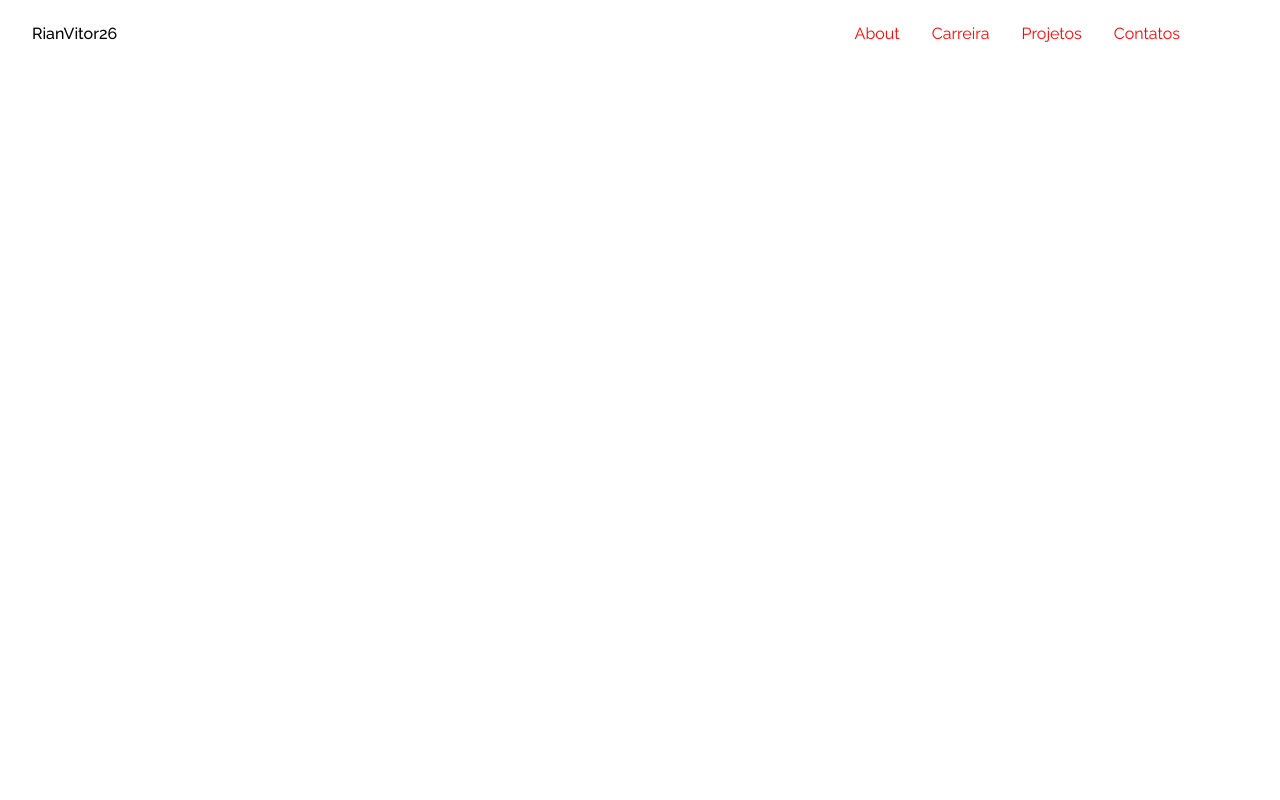
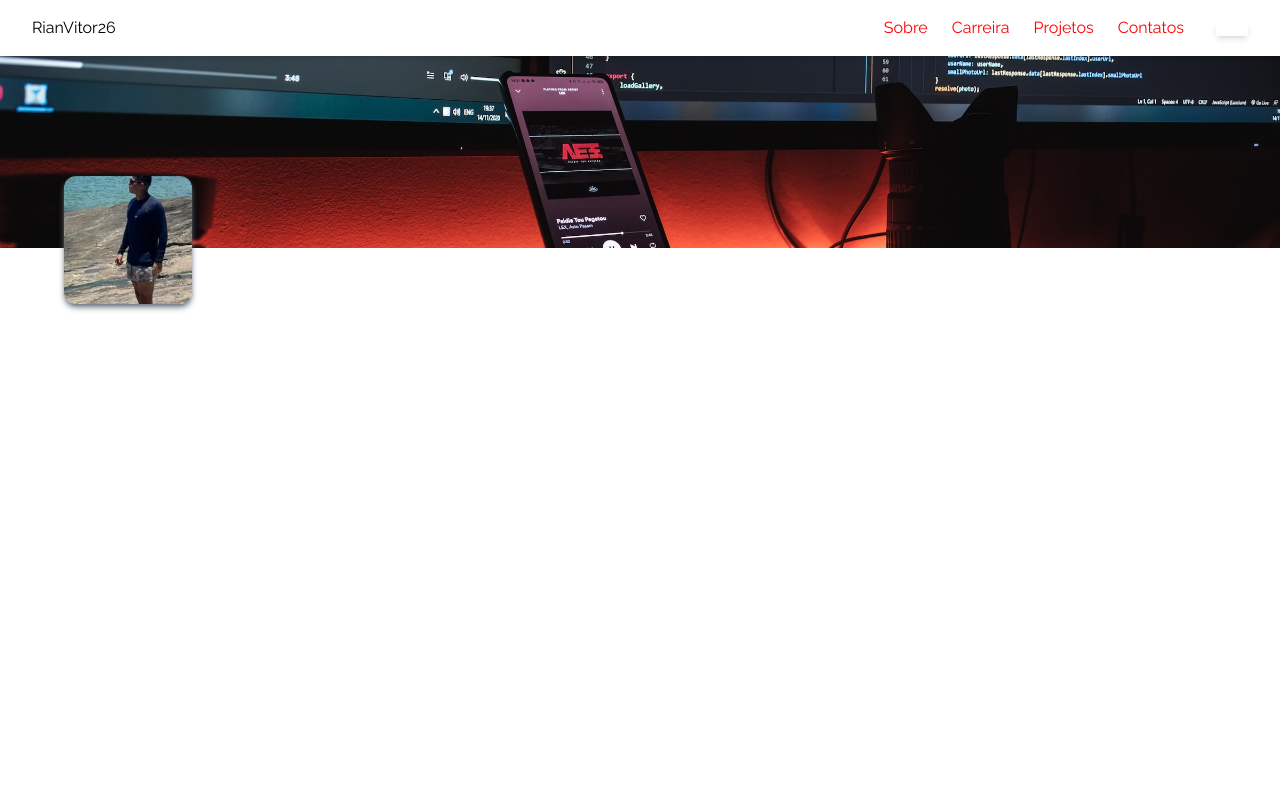
Before and after one commit to RianVitor26/portifolio, a Next.js app in the folder my-app/: page / in a window 1280 px wide. Shown: the top 800 px of the page. Built offline with nearby package versions, Linux system fonts and the light colour scheme.

Commit message:
feat: desenvolvendo o header padrao do layout

```diff
--- a/my-app/app/layout.tsx
+++ b/my-app/app/layout.tsx
@@ -3,6 +3,7 @@ import type { Metadata } from 'next'
 import { Raleway } from 'next/font/google'
 import { NavbarComponent } from '@/components/Navbar'
 import { Footer } from '@/components/Footer'
+import { Header } from '@/components/Header'
 
 const raleway = Raleway({ subsets: ['latin'] })
 
@@ -23,6 +24,7 @@ export default function RootLayout({
     <html lang="pt-br">
       <body className={raleway.className}>
         <NavbarComponent/>
+        <Header/>
         {children}
         <Footer/>
         </body>
--- a/my-app/components/Header/index.tsx
+++ b/my-app/components/Header/index.tsx
@@ -1,8 +1,8 @@
 
-export const index = () => {
+export const Header = () => {
   return (
-    <header>
-
+    <header className="w-full h-48 relative bg-[url('/header.jfif')] bg-cover bg-center bg-no-repeat">
+        <div className="w-32 h-32 rounded-full bg-[url('/perfil.png')] bg-cover bg-center bg-no-repeat absolute -bottom-14 left-1/2 -translate-x-1/2 md:left-16 md:translate-x-0 shadow-md shadow-gray-500 md:rounded-xl"></div>
     </header>
   )
 }
--- a/my-app/components/Navbar/index.tsx
+++ b/my-app/components/Navbar/index.tsx
@@ -4,11 +4,10 @@ import React from "react";
 import {
   Navbar,
   MobileNav,
-  Typography,
   Button,
   IconButton,
-  Card,
 } from "@material-tailwind/react";
+import Link from "next/link";
 
 export const NavbarComponent = () =>  {
   const [openNav, setOpenNav] = React.useState(false);
@@ -22,46 +21,18 @@ export const NavbarComponent = () =>  {
 
   const navList = (
     <ul className="mb-4 mt-2 flex flex-col gap-2 lg:mb-0 lg:mt-0 lg:flex-row lg:items-center lg:gap-6">
-      <Typography
-        as="li"
-        variant="small"
-        color="blue-gray"
-        className="p-1 font-normal"
-      >
-        <a href="#" className="flex items-center">
-          About
-        </a>
-      </Typography>
-      <Typography
-        as="li"
-        variant="small"
-        color="blue-gray"
-        className="p-1 font-normal"
-      >
-        <a href="#" className="flex items-center">
-          Carreira
-        </a>
-      </Typography>
-      <Typography
-        as="li"
-        variant="small"
-        color="blue-gray"
-        className="p-1 font-normal"
-      >
-        <a href="#" className="flex items-center">
-          Projetos
-        </a>
-      </Typography>
-      <Typography
-        as="li"
-        variant="small"
-        color="blue-gray"
-        className="p-1 font-normal"
-      >
-        <a href="#" className="flex items-center">
-          Contatos
-        </a>
-      </Typography>
+       <li>
+        <Link href="/">Sobre</Link>
+       </li>
+       <li>
+        <Link href="/carrer">Carreira</Link>
+       </li>
+       <li>
+        <Link href="/projects">Projetos</Link>
+       </li>
+       <li>
+        <Link href="/contacts">Contatos</Link>
+       </li>
     </ul>
   );
 
@@ -69,13 +40,7 @@ export const NavbarComponent = () =>  {
     <>
       <Navbar className="sticky top z-10 h-max max-w-full rounded-none py-2 px-4 lg:px-8 lg:py-4">
         <div className="flex items-center justify-between text-blue-gray-900">
-          <Typography
-            as="a"
-            href="#"
-            className="mr-4 cursor-pointer py-1.5 font-medium"
-          >
-            RianVitor26
-          </Typography>
+          <Link href="/">RianVitor26</Link>
           <div className="flex items-center gap-4">
             <div className="mr-4 hidden lg:block">{navList}</div>
             <Button
--- a/my-app/tailwind.config.js
+++ b/my-app/tailwind.config.js
@@ -8,9 +8,7 @@ module.exports = {
   theme: {
     extend: {
       backgroundImage: {
-        'gradient-radial': 'radial-gradient(var(--tw-gradient-stops))',
-        'gradient-conic':
-          'conic-gradient(from 180deg at 50% 50%, var(--tw-gradient-stops))',
+
       },
     },
   },
```
Also changed, not shown: my-app/public/header.jfif (added), my-app/public/perfil.png (added).
